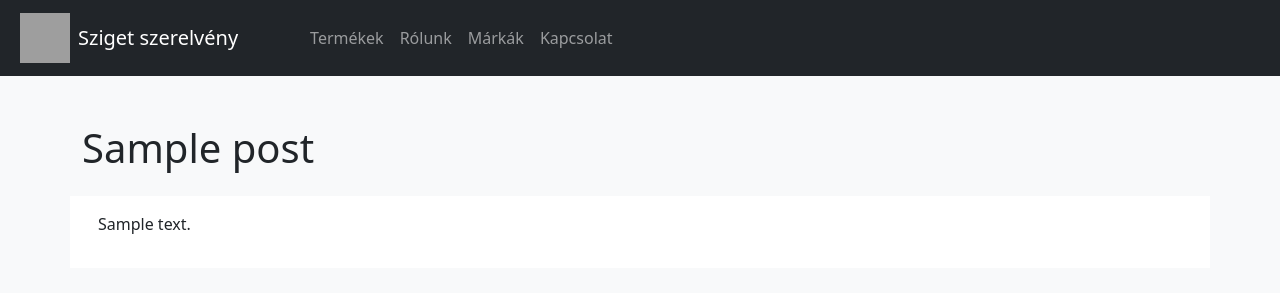
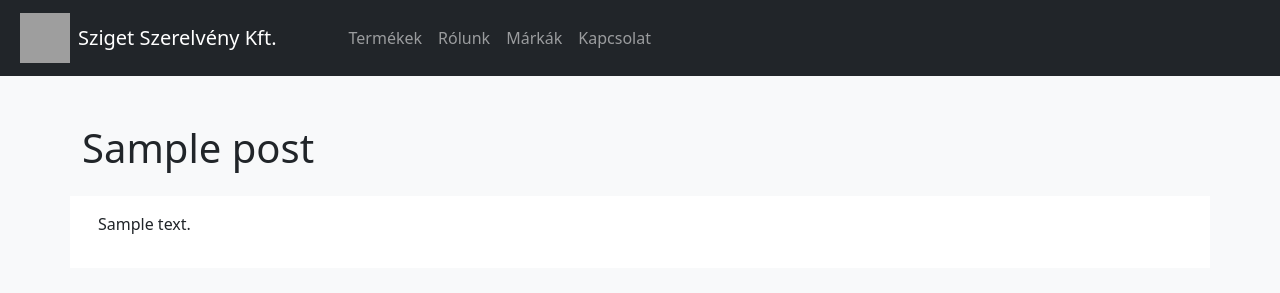
Before and after one commit to agocsbence/vasmuszaki, a WordPress theme: template src/wp-theme/page.php in a window 1280 px wide. Shown: the top 293 px of the page. Run offline with PHP 8.4 and a stand-in for WordPress, Linux system fonts and the light colour scheme; the site name, menu and one post (Sample post) are stand-ins, and other content is empty; some libraries are stand-ins or nearby versions; grey boxes are pictures that could not be loaded.

Commit message:
header text updated

```diff
--- a/dist/wp-theme/header.php
+++ b/dist/wp-theme/header.php
@@ -36,7 +36,7 @@
 			<div class="container-fluid">
 				<a class="navbar-brand d-flex align-items-center" href="<?php echo get_home_url(); ?>">
 					<img src="<?php bloginfo('template_url') ?>/assets/img/logo.png" width="50" height="50" alt="" class="d-inline-block align-top mx-2">
-					 Sziget szerelvény
+					 Sziget Szerelvény Kft.
 				</a>
 				<button class="navbar-toggler" type="button" data-bs-toggle="collapse"
 					data-bs-target="#navbarSupportedContent" aria-controls="navbarSupportedContent"
--- a/src/wp-theme/header.php
+++ b/src/wp-theme/header.php
@@ -36,7 +36,7 @@
 			<div class="container-fluid">
 				<a class="navbar-brand d-flex align-items-center" href="<?php echo get_home_url(); ?>">
 					<img src="<?php bloginfo('template_url') ?>/assets/img/logo.png" width="50" height="50" alt="" class="d-inline-block align-top mx-2">
-					 Sziget szerelvény
+					 Sziget Szerelvény Kft.
 				</a>
 				<button class="navbar-toggler" type="button" data-bs-toggle="collapse"
 					data-bs-target="#navbarSupportedContent" aria-controls="navbarSupportedContent"
```
